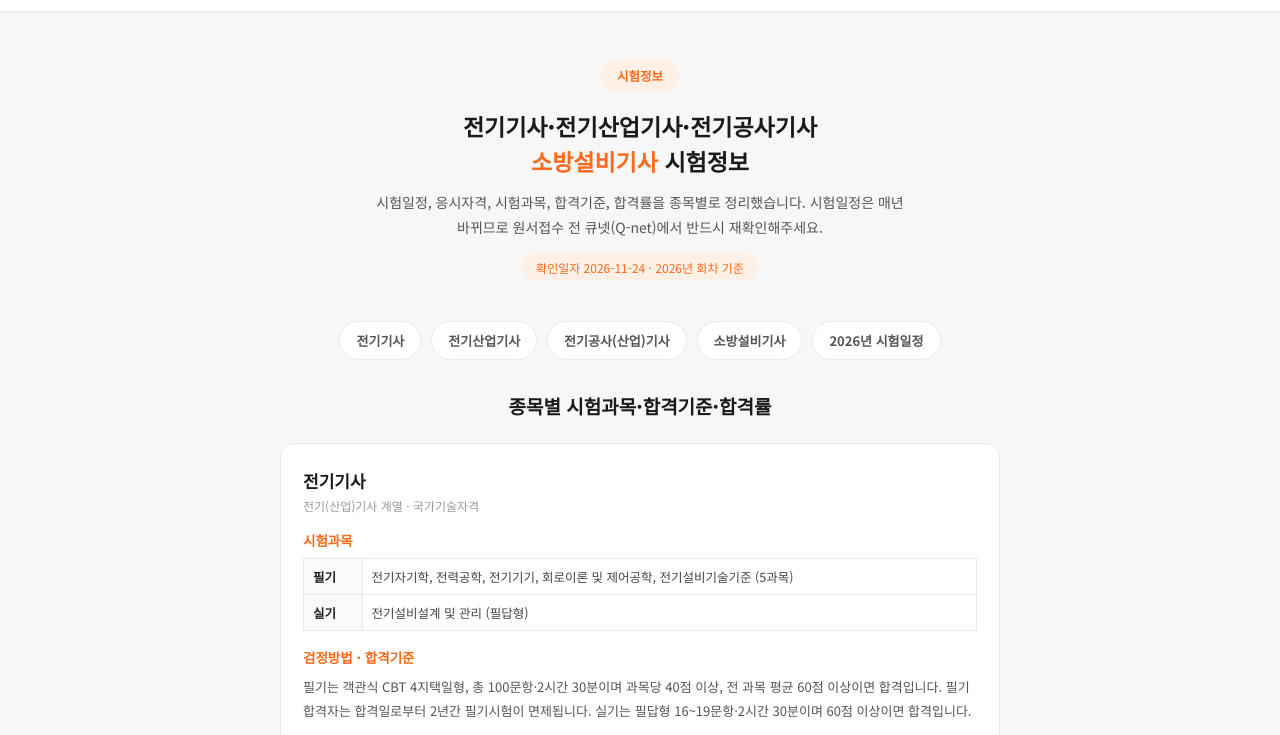
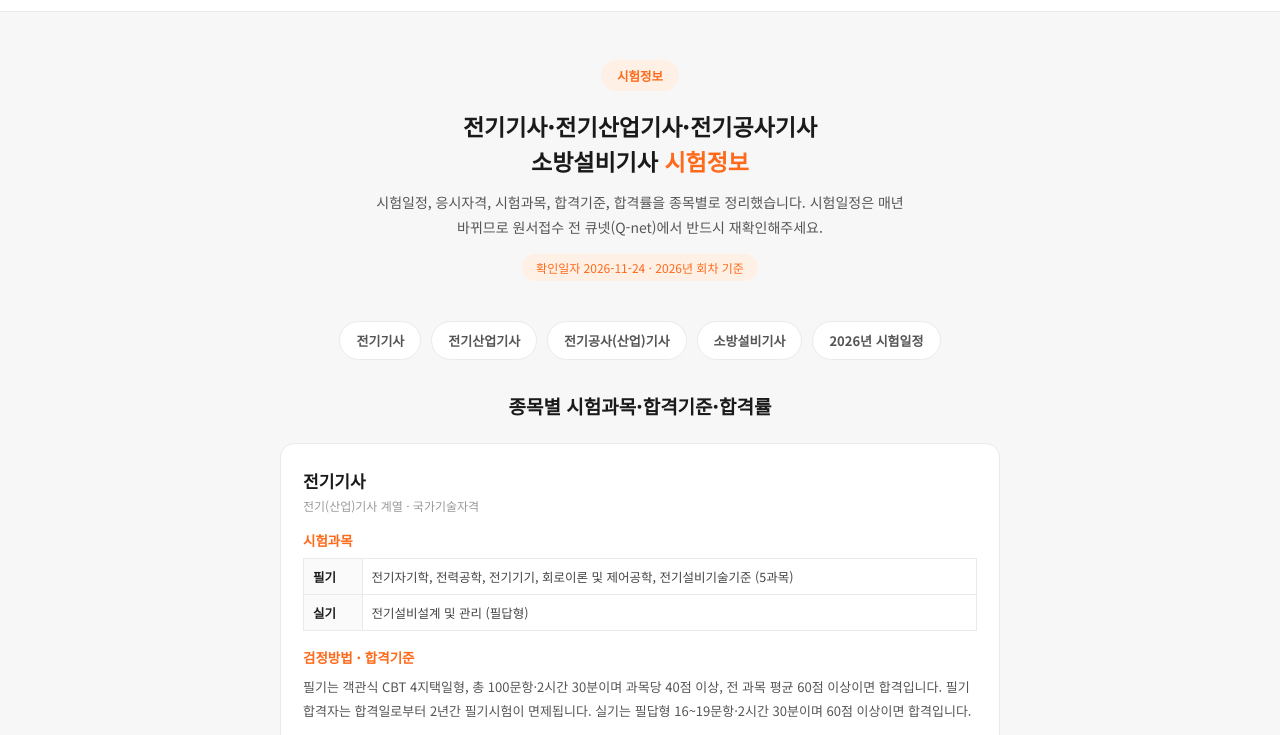
Before and after one commit to rlawogms/enlab-website, a plain HTML site: page exam-info.html in a window 1280 px wide. Shown: the part 56-791 px from the top of the page. Drawn offline with Linux system fonts and the light colour scheme.

Commit message:
시험정보 페이지: 제목 강조색 위치 변경 ("시험정보"를 포인트 컬러로)
Co-Authored-By: Claude Sonnet 5 <noreply@anthropic.com>

```diff
--- a/exam-info.html
+++ b/exam-info.html
@@ -112,7 +112,7 @@ a { color: inherit; }
 
 <section class="hero">
   <span class="hero-eyebrow">시험정보</span>
-  <h1>전기기사·전기산업기사·전기공사기사<br><span>소방설비기사</span> 시험정보</h1>
+  <h1>전기기사·전기산업기사·전기공사기사<br>소방설비기사 <span>시험정보</span></h1>
   <p>시험일정, 응시자격, 시험과목, 합격기준, 합격률을 종목별로 정리했습니다. 시험일정은 매년 바뀌므로 원서접수 전 큐넷(Q-net)에서 반드시 재확인해주세요.</p>
   <span class="asof">확인일자 2026-11-24 · 2026년 회차 기준</span>
 </section>
```
